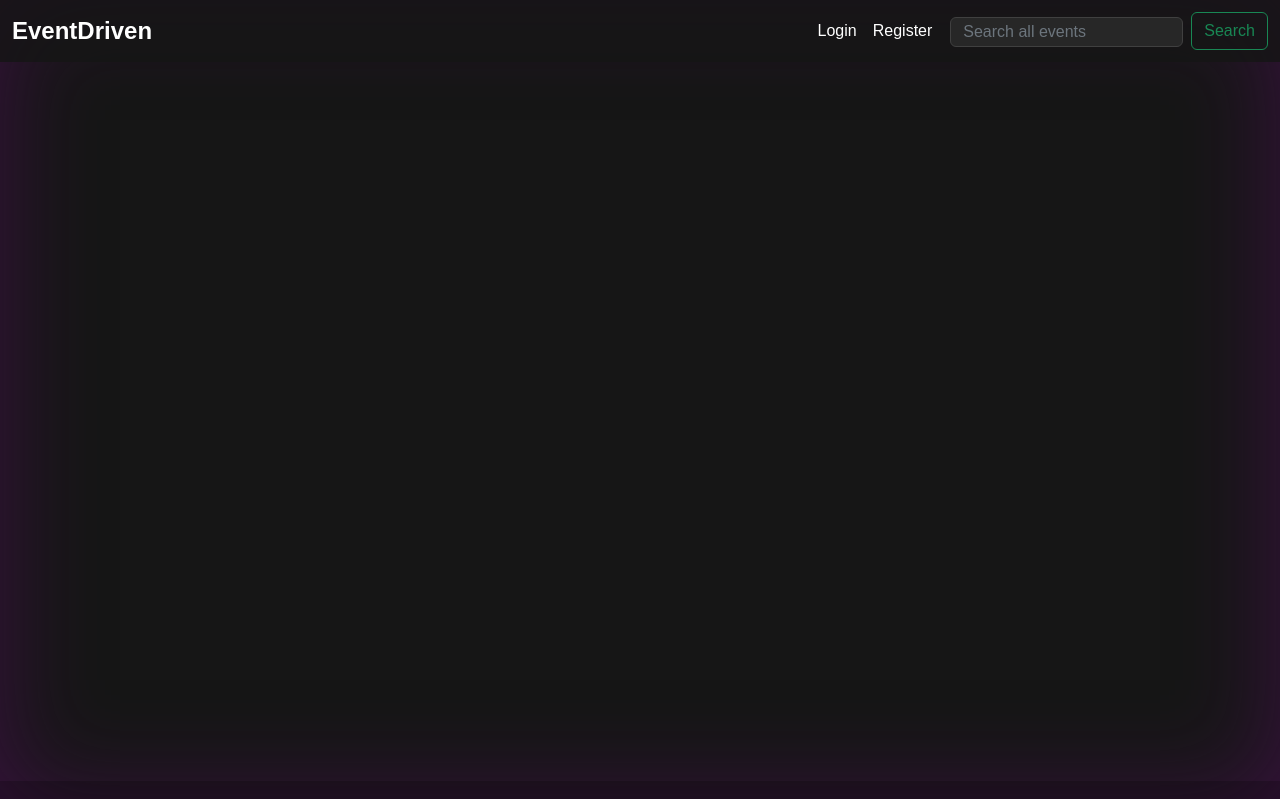
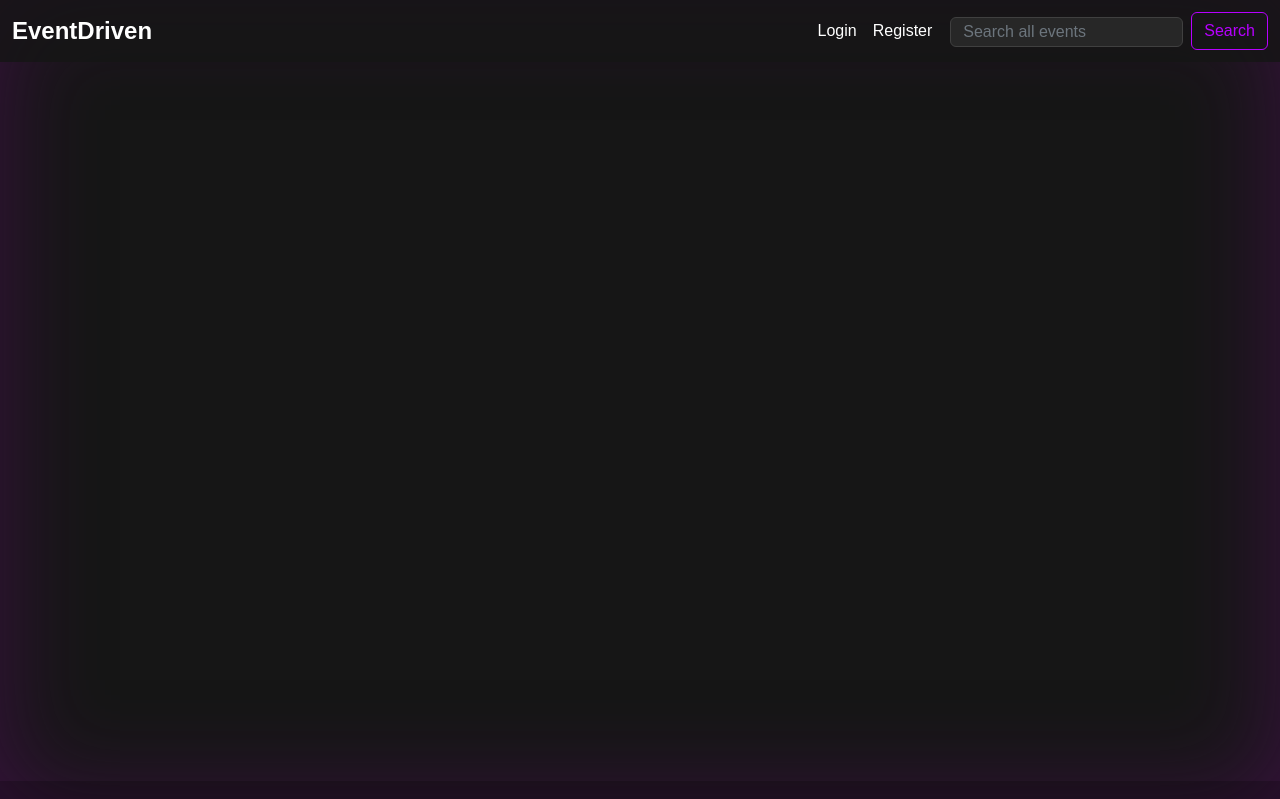
Before and after one commit to Tryggx/EventDriven-verklegt-namsk2, a Django app: page /events/ in a window 1280 px wide. Shown: the top 799 px of the page. Run offline with Django 4.2, Linux system fonts and the light colour scheme; data that the repository does not hold is empty.

Commit message:
Final Push

```diff
--- a/EventDriven/static/css/main.css
+++ b/EventDriven/static/css/main.css
@@ -62,6 +62,23 @@ p, h2{
     color: white;
     font-family: 'Gotham', sans-serif;
     border-color: #404040;
+}
+
+#searchbtn {
+    --bs-btn-color: #b700ff;
+    --bs-btn-border-color: #b700ff;
+    --bs-btn-hover-color: #fff;
+    --bs-btn-hover-bg: #b700ff;
+    --bs-btn-hover-border-color: #b700ff;
+    --bs-btn-focus-shadow-rgb: 25,135,84;
+    --bs-btn-active-color: #fff;
+    --bs-btn-active-bg: #b700ff;
+    --bs-btn-active-border-color: #b700ff;
+    --bs-btn-active-shadow: inset 0 3px 5px rgba(0, 0, 0, 0.125);
+    --bs-btn-focus-box-shadow: inset 0 3px 5px rgba(0, 0, 0, 0.125);
+    --bs-btn-disabled-color: #b700ff;
+    --bs-btn-disabled-bg: transparent;
+    --bs-gradient: none;
 }
 
 .navbar-expand-lg {
@@ -135,6 +152,7 @@ p, h2{
 
 
 .item {
+    float: left;
     border-radius:8px;
     width: 320px;
     overflow: hidden;
--- a/EventDriven/templates/event/single_event_card.html
+++ b/EventDriven/templates/event/single_event_card.html
@@ -1,5 +1,5 @@
 <div class="item">
-        <div class="eventCardText">
+    <div class="eventCardText">
     <b>{{ event.name }}</b>
     </div>
     <a href="/events/{{ event.id }}" style="width:200px">
--- a/EventDriven/templates/user/userprofile.html
+++ b/EventDriven/templates/user/userprofile.html
@@ -44,8 +44,8 @@
     <div data-bs-spy="scroll" data-bs-target="#sidebar" data-bs-offset="0" tabindex="0">
          <div id="2">
              <h4 class="center white">Your tickets</h4>
-             <div class="centerform white">
-                 <div class="wrapper" style="margin-left:-50px;">
+             <div class="center white" style="width:75vw">
+                 <div class="wrapper">
                      <div id="section1" >
                     {% for event in events %}
                         {% for show in shows %}
```
